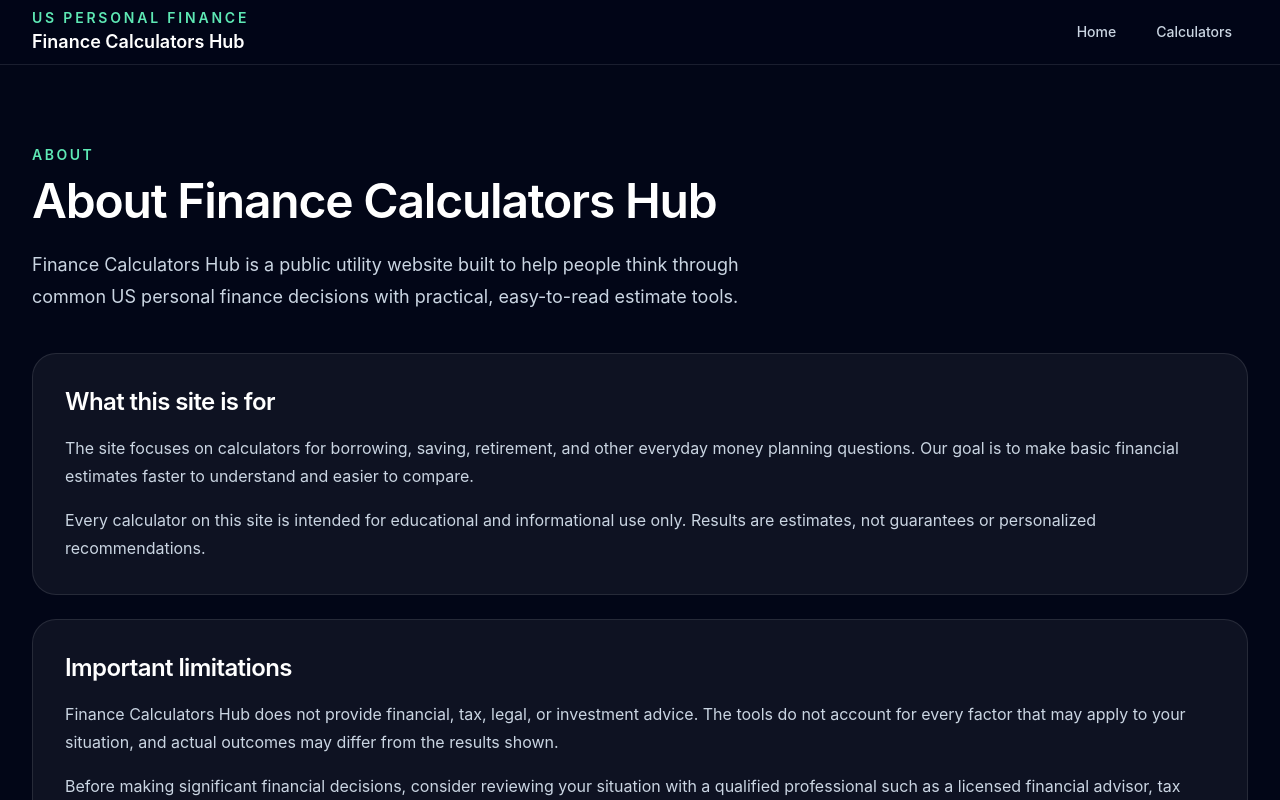
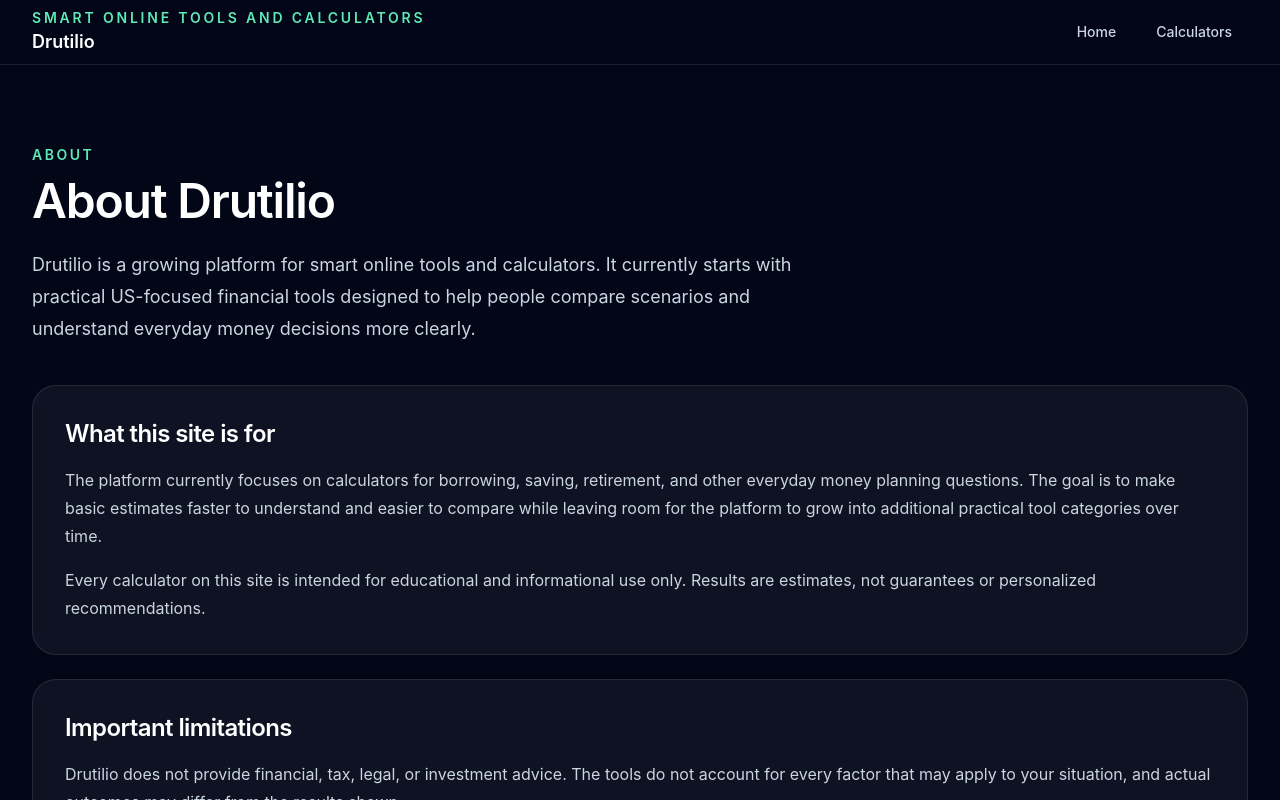
Before and after one commit to anasfuda2/drutilio, a Next.js app: page /about in a window 1280 px wide. Shown: the top 800 px of the page. Built offline with nearby package versions, Linux system fonts and the light colour scheme; no server answers.

Commit message:
Rebrand site to Drutilio

```diff
--- a/src/app/about/page.tsx
+++ b/src/app/about/page.tsx
@@ -2,18 +2,19 @@ import type { Metadata } from "next";
 import Link from "next/link";
 import { ContentPage } from "@/components/content/ContentPage";
 import { ContentSection } from "@/components/content/ContentSection";
+import { siteConfig } from "@/lib/site";
 
 export const metadata: Metadata = {
   title: "About",
   description:
-    "Learn about Finance Calculators Hub, a US-focused educational utility website for financial estimate calculators.",
+    `Learn about ${siteConfig.name}, a growing tools platform that currently focuses on educational financial calculators.`,
   alternates: {
     canonical: "/about",
   },
   openGraph: {
-    title: "About Finance Calculators Hub",
+    title: `About ${siteConfig.name}`,
     description:
-      "Background and purpose for this US-focused financial calculator website.",
+      `Background and purpose for ${siteConfig.name}, a smart online tools platform.`,
     url: "/about",
   },
 };
@@ -22,14 +23,16 @@ export default function AboutPage() {
   return (
     <ContentPage
       eyebrow="About"
-      title="About Finance Calculators Hub"
-      intro="Finance Calculators Hub is a public utility website built to help people think through common US personal finance decisions with practical, easy-to-read estimate tools."
+      title={`About ${siteConfig.name}`}
+      intro={`${siteConfig.name} is a growing platform for smart online tools and calculators. It currently starts with practical US-focused financial tools designed to help people compare scenarios and understand everyday money decisions more clearly.`}
     >
       <ContentSection title="What this site is for">
         <p>
-          The site focuses on calculators for borrowing, saving, retirement, and
-          other everyday money planning questions. Our goal is to make basic
-          financial estimates faster to understand and easier to compare.
+          The platform currently focuses on calculators for borrowing, saving,
+          retirement, and other everyday money planning questions. The goal is
+          to make basic estimates faster to understand and easier to compare
+          while leaving room for the platform to grow into additional practical
+          tool categories over time.
         </p>
         <p>
           Every calculator on this site is intended for educational and
@@ -40,7 +43,7 @@ export default function AboutPage() {
 
       <ContentSection title="Important limitations">
         <p>
-          Finance Calculators Hub does not provide financial, tax, legal, or
+          {siteConfig.name} does not provide financial, tax, legal, or
           investment advice. The tools do not account for every factor that may
           apply to your situation, and actual outcomes may differ from the
           results shown.
--- a/src/app/calculators/page.tsx
+++ b/src/app/calculators/page.tsx
@@ -2,18 +2,19 @@ import type { Metadata } from "next";
 import { CalculatorCard } from "@/components/calculators/CalculatorCard";
 import { Container } from "@/components/layout/Container";
 import { calculators } from "@/lib/calculators";
+import { siteConfig } from "@/lib/site";
 
 export const metadata: Metadata = {
   title: "Calculators",
   description:
-    "Browse interactive US-focused financial calculators for mortgages, auto loans, retirement, savings goals, and student loans.",
+    `${siteConfig.name} calculators include interactive US-focused tools for mortgages, auto loans, retirement, savings goals, and student loans.`,
   alternates: {
     canonical: "/calculators",
   },
   openGraph: {
     title: "Calculator Library",
     description:
-      "A central library of US-focused financial calculators for everyday planning scenarios.",
+      `${siteConfig.name} starts with a central library of US-focused financial calculators and can grow into a broader tools platform over time.`,
     url: "/calculators",
   },
 };
--- a/src/app/contact/page.tsx
+++ b/src/app/contact/page.tsx
@@ -6,14 +6,14 @@ import { siteConfig } from "@/lib/site";
 export const metadata: Metadata = {
   title: "Contact",
   description:
-    "Contact Finance Calculators Hub for general website questions, corrections, or support inquiries.",
+    `Contact ${siteConfig.name} for general website questions, corrections, or support inquiries.`,
   alternates: {
     canonical: "/contact",
   },
   openGraph: {
-    title: "Contact Finance Calculators Hub",
+    title: `Contact ${siteConfig.name}`,
     description:
-      "Contact information for general questions about the website and calculator content.",
+      `Contact information for general questions about ${siteConfig.name} and its tool content.`,
     url: "/contact",
   },
 };
@@ -48,7 +48,7 @@ export default function ContactPage() {
           calculator issues, and requests to review factual or wording errors.
         </p>
         <p>
-          Finance Calculators Hub does not provide individualized financial,
+          {siteConfig.name} does not provide individualized financial,
           tax, legal, or investment advice through email or through the site.
         </p>
       </ContentSection>
--- a/src/app/disclaimer/page.tsx
+++ b/src/app/disclaimer/page.tsx
@@ -1,16 +1,17 @@
 import type { Metadata } from "next";
 import { ContentPage } from "@/components/content/ContentPage";
 import { ContentSection } from "@/components/content/ContentSection";
+import { siteConfig } from "@/lib/site";
 
 export const metadata: Metadata = {
   title: "Disclaimer",
   description:
-    "Read the site disclaimer for Finance Calculators Hub, including important limits on calculator accuracy and no-advice statements.",
+    `Read the site disclaimer for ${siteConfig.name}, including important limits on calculator accuracy and no-advice statements.`,
   alternates: {
     canonical: "/disclaimer",
   },
   openGraph: {
-    title: "Disclaimer | Finance Calculators Hub",
+    title: `Disclaimer | ${siteConfig.name}`,
     description:
       "Important disclaimer information for the calculator estimates and site content.",
     url: "/disclaimer",
@@ -26,9 +27,9 @@ export default function DisclaimerPage() {
     >
       <ContentSection title="Educational estimates only">
         <p>
-          All calculators, examples, and written content on Finance Calculators
-          Hub are provided for educational and informational purposes only.
-          Results are estimates based on the assumptions shown in each tool.
+          All calculators, examples, and written content on {siteConfig.name}{" "}
+          are provided for educational and informational purposes only. Results
+          are estimates based on the assumptions shown in each tool.
         </p>
         <p>
           These estimates may omit important factors such as taxes, fees,
@@ -39,7 +40,7 @@ export default function DisclaimerPage() {
 
       <ContentSection title="No advice">
         <p>
-          Finance Calculators Hub does not provide financial, tax, legal, or
+          {siteConfig.name} does not provide financial, tax, legal, or
           investment advice. Nothing on this site should be treated as a
           recommendation to borrow, lend, invest, buy, sell, refinance, file,
           or take legal action.
--- a/src/app/layout.tsx
+++ b/src/app/layout.tsx
@@ -11,10 +11,12 @@ export const metadata: Metadata = {
     template: `%s | ${siteConfig.name}`,
   },
   description:
-    "US-focused financial calculators for loans, mortgages, retirement planning, taxes, and savings decisions.",
+    "Drutilio is a growing platform for smart online tools and calculators, starting with US-focused financial calculators for mortgages, loans, savings, retirement, and student loan planning.",
   applicationName: siteConfig.name,
   keywords: [
     "financial calculators",
+    "online tools",
+    "smart calculators",
     "US finance tools",
     "mortgage calculator",
     "loan calculator",
@@ -33,7 +35,7 @@ export const metadata: Metadata = {
   openGraph: {
     title: siteConfig.name,
     description:
-      "A public utility website with US-focused financial calculators, educational estimates, and practical planning tools.",
+      `${siteConfig.name} is a growing platform for smart online tools and calculators, including US-focused financial planning tools and educational estimates.`,
     url: siteConfig.siteUrl,
     siteName: siteConfig.name,
     locale: "en_US",
@@ -43,7 +45,7 @@ export const metadata: Metadata = {
         url: toAbsoluteUrl("/opengraph-image"),
         width: 1200,
         height: 630,
-        alt: `${siteConfig.name} - Free Financial Calculators`,
+        alt: `${siteConfig.name} - ${siteConfig.subtitle}`,
       },
     ],
   },
@@ -51,7 +53,7 @@ export const metadata: Metadata = {
     card: "summary_large_image",
     title: siteConfig.name,
     description:
-      "Practical calculators for mortgages, loans, retirement, taxes, and savings.",
+      `${siteConfig.subtitle}. Start with mortgages, loans, savings, retirement, and student loan tools.`,
     images: [toAbsoluteUrl("/opengraph-image")],
   },
   robots: {
--- a/src/app/opengraph-image.tsx
+++ b/src/app/opengraph-image.tsx
@@ -1,4 +1,5 @@
 import { ImageResponse } from "next/og";
+import { siteConfig } from "@/lib/site";
 
 export const size = {
   width: 1200,
@@ -40,7 +41,7 @@ export default function OpenGraphImage() {
               textTransform: "uppercase",
             }}
           >
-            Finance Calculators Hub
+            {siteConfig.name}
           </div>
           <div
             style={{
--- a/src/app/page.tsx
+++ b/src/app/page.tsx
@@ -3,18 +3,19 @@ import Link from "next/link";
 import { CalculatorCard } from "@/components/calculators/CalculatorCard";
 import { Container } from "@/components/layout/Container";
 import { featuredCalculators } from "@/lib/calculators";
+import { siteConfig } from "@/lib/site";
 
 export const metadata: Metadata = {
-  title: "US Financial Calculators",
+  title: "Smart Online Tools and Calculators",
   description:
-    "Explore US-focused financial calculators for mortgages, auto loans, retirement, savings goals, and student loans.",
+    "Drutilio is a growing tools platform with smart online calculators, starting with US-focused mortgage, auto loan, retirement, savings, and student loan tools.",
   alternates: {
     canonical: "/",
   },
   openGraph: {
-    title: "Finance Calculators Hub",
+    title: siteConfig.name,
     description:
-      "US-focused financial calculators for borrowing, saving, and retirement planning.",
+      "Smart online tools and calculators, starting with practical US-focused financial planning tools.",
     url: "/",
   },
 };
@@ -26,15 +27,16 @@ export default function Home() {
         <Container className="py-20 sm:py-24 lg:py-28">
           <div className="max-w-3xl">
             <span className="rounded-full border border-emerald-400/20 bg-emerald-400/10 px-4 py-2 text-xs font-semibold uppercase tracking-[0.22em] text-emerald-300">
-              Built for US-focused money decisions
+              {siteConfig.subtitle}
             </span>
             <h1 className="mt-8 text-4xl font-semibold tracking-tight text-white sm:text-5xl lg:text-6xl">
-              Clear calculators for everyday financial planning.
+              Meet Drutilio, a growing platform for smart online tools.
             </h1>
             <p className="mt-6 max-w-2xl text-lg leading-8 text-slate-300">
-              Explore practical tools for mortgages, loans, savings, income
-              planning, and retirement. The experience is designed to stay fast,
-              readable, and useful on any screen.
+              Start with practical financial calculators for mortgages, loans,
+              savings, student debt, and retirement planning. Over time, the
+              platform can grow beyond finance while keeping the same fast,
+              readable, utility-first experience.
             </p>
 
             <div className="mt-10 flex flex-col gap-4 sm:flex-row">
@@ -64,8 +66,8 @@ export default function Home() {
                 value: "5 interactive launch calculators",
               },
               {
-                label: "Audience",
-                value: "US households and individual planners",
+                label: "Brand direction",
+                value: "A growing tools platform with finance at launch",
               },
               {
                 label: "Approach",
@@ -96,11 +98,11 @@ export default function Home() {
                 Featured calculators
               </p>
               <h2 className="mt-3 text-3xl font-semibold tracking-tight text-white">
-                Start with the tools people use most.
+                Start with the financial tools people use most.
               </h2>
               <p className="mt-4 text-base leading-7 text-slate-300">
-                These calculators cover common borrowing and long-term planning
-                questions without burying the useful parts.
+                These launch calculators cover common borrowing and long-term
+                planning questions without burying the useful parts.
               </p>
             </div>
 
--- a/src/app/privacy-policy/page.tsx
+++ b/src/app/privacy-policy/page.tsx
@@ -1,18 +1,19 @@
 import type { Metadata } from "next";
 import { ContentPage } from "@/components/content/ContentPage";
 import { ContentSection } from "@/components/content/ContentSection";
+import { siteConfig } from "@/lib/site";
 
 export const metadata: Metadata = {
   title: "Privacy Policy",
   description:
-    "Review the privacy policy for Finance Calculators Hub, including general information about data handling and website use.",
+    `Review the privacy policy for ${siteConfig.name}, including general information about data handling and website use.`,
   alternates: {
     canonical: "/privacy-policy",
   },
   openGraph: {
-    title: "Privacy Policy | Finance Calculators Hub",
+    title: `Privacy Policy | ${siteConfig.name}`,
     description:
-      "Privacy information for users of Finance Calculators Hub.",
+      `Privacy information for users of ${siteConfig.name}.`,
     url: "/privacy-policy",
   },
 };
@@ -26,7 +27,7 @@ export default function PrivacyPolicyPage() {
     >
       <ContentSection title="Information you provide">
         <p>
-          Finance Calculators Hub is designed as a calculator website and does
+          {siteConfig.name} is designed as a tools website and does
           not require account creation to use the tools currently shown.
           Information entered into calculators is intended to stay within your
           browsing session and is used to generate educational estimates.
--- a/src/app/terms/page.tsx
+++ b/src/app/terms/page.tsx
@@ -1,18 +1,19 @@
 import type { Metadata } from "next";
 import { ContentPage } from "@/components/content/ContentPage";
 import { ContentSection } from "@/components/content/ContentSection";
+import { siteConfig } from "@/lib/site";
 
 export const metadata: Metadata = {
   title: "Terms of Use",
   description:
-    "Read the terms of use for Finance Calculators Hub, including educational-use and no-advice terms.",
+    `Read the terms of use for ${siteConfig.name}, including educational-use and no-advice terms.`,
   alternates: {
     canonical: "/terms",
   },
   openGraph: {
-    title: "Terms of Use | Finance Calculators Hub",
+    title: `Terms of Use | ${siteConfig.name}`,
     description:
-      "Terms governing use of the Finance Calculators Hub website.",
+      `Terms governing use of the ${siteConfig.name} website.`,
     url: "/terms",
   },
 };
@@ -26,7 +27,7 @@ export default function TermsPage() {
     >
       <ContentSection title="Permitted use">
         <p>
-          Finance Calculators Hub is provided for lawful personal or internal
+          {siteConfig.name} is provided for lawful personal or internal
           business use as an educational calculator website. You may use the
           tools to generate estimates and compare scenarios.
         </p>
@@ -39,7 +40,7 @@ export default function TermsPage() {
       <ContentSection title="No professional advice">
         <p>
           All content and calculator outputs are educational estimates only.
-          Finance Calculators Hub does not provide financial, tax, legal, or
+          {siteConfig.name} does not provide financial, tax, legal, or
           investment advice, and no professional relationship is created by your
           use of the site.
         </p>
--- a/src/components/layout/Header.tsx
+++ b/src/components/layout/Header.tsx
@@ -1,5 +1,6 @@
 import Link from "next/link";
 import { Container } from "@/components/layout/Container";
+import { siteConfig } from "@/lib/site";
 
 const navigation = [
   { href: "/", label: "Home" },
@@ -12,10 +13,10 @@ export function Header() {
       <Container className="flex h-16 items-center justify-between">
         <Link href="/" className="flex flex-col">
           <span className="text-sm font-semibold uppercase tracking-[0.2em] text-emerald-300">
-            US Personal Finance
+            {siteConfig.subtitle}
           </span>
           <span className="text-lg font-semibold text-white">
-            Finance Calculators Hub
+            {siteConfig.name}
           </span>
         </Link>
 
--- a/src/lib/site.ts
+++ b/src/lib/site.ts
@@ -4,7 +4,8 @@ const defaultSiteUrl =
     : "https://finance-calculators-hub.vercel.app";
 
 export const siteConfig = {
-  name: "Finance Calculators Hub",
+  name: "Drutilio",
+  subtitle: "Smart online tools and calculators",
   siteUrl:
     process.env.NEXT_PUBLIC_SITE_URL?.replace(/\/+$/, "") || defaultSiteUrl,
   contactEmail:
```
Also changed, not shown: src/components/layout/Footer.tsx (+7 -4 lines).
